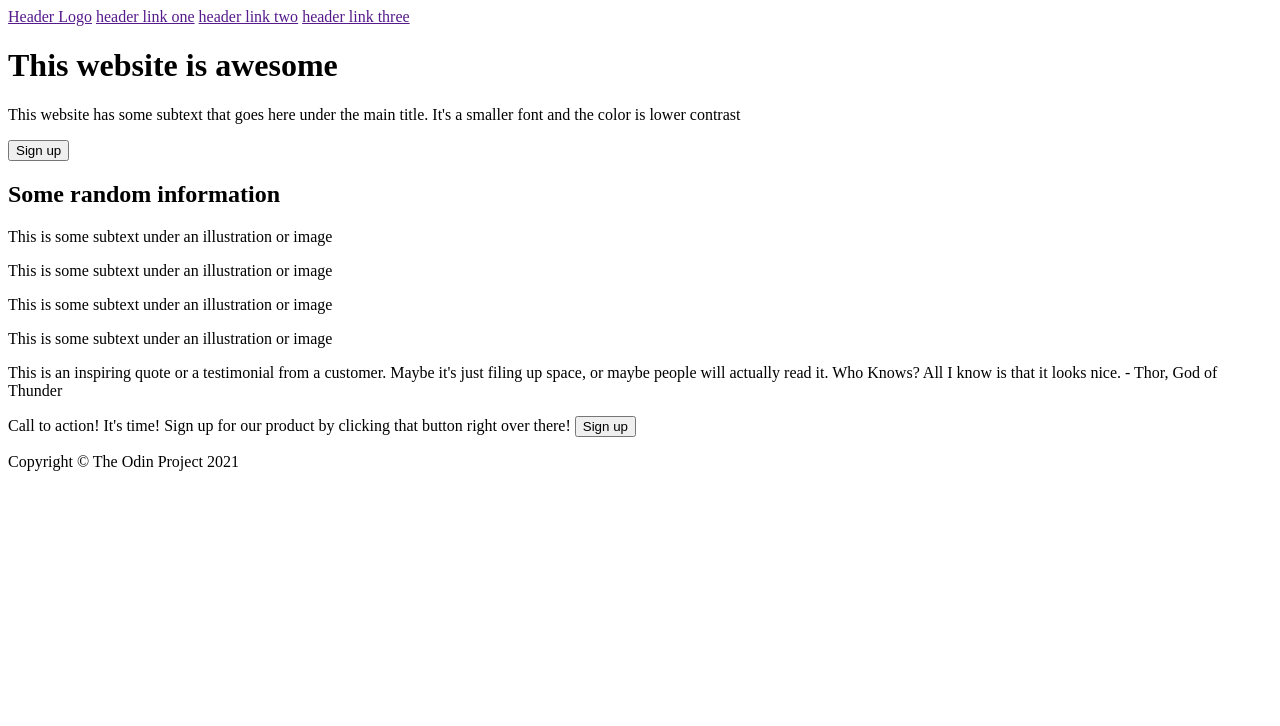
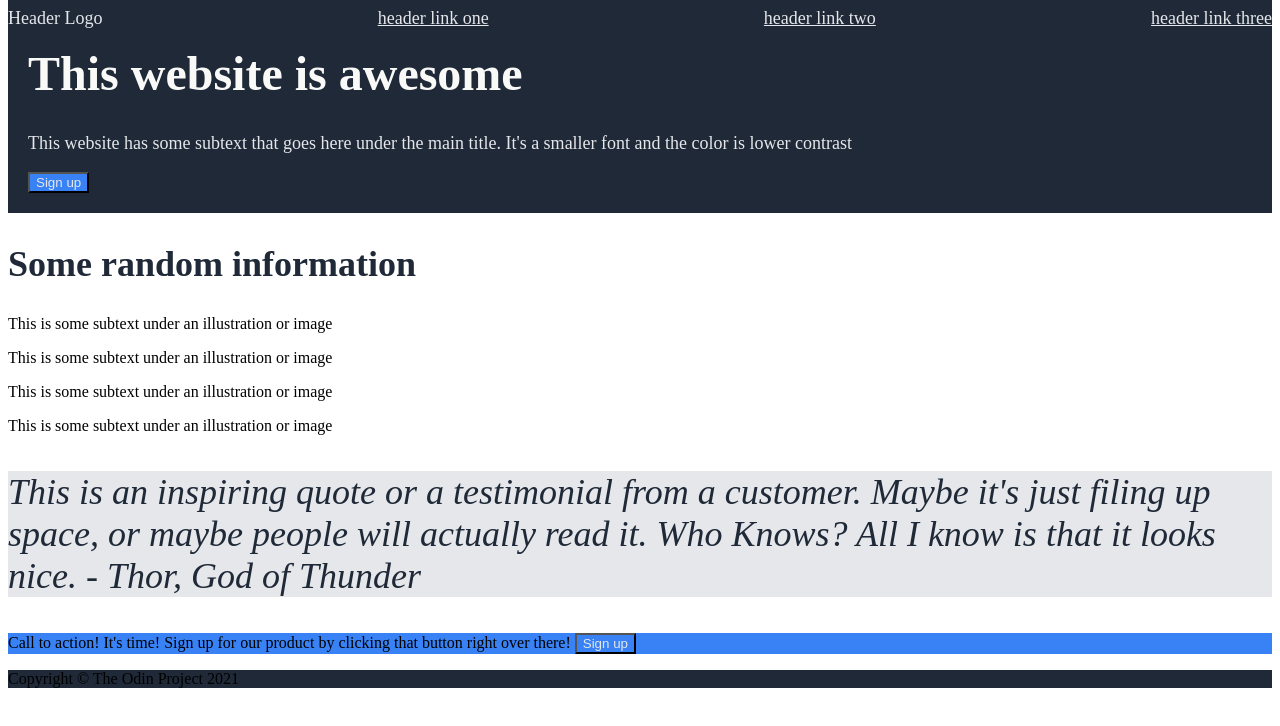
Before and after one commit to bkhanal87/landing-page-css, a plain HTML site: page index.html in a window 1280 px wide. Drawn offline with Linux system fonts and the light colour scheme.

Commit message:
add some css per instructions given

```diff
--- a/asset/style.css
+++ b/asset/style.css
@@ -0,0 +1,70 @@
+.container {
+    /* display: flex; */
+}
+
+
+.nav-bar,
+.section-one,
+.footer {
+    background-color: #1F2937;
+}
+
+.nav-bar {
+    display: flex;
+    justify-content: space-between;
+}
+
+#logo-1,
+#logo-2,
+#logo-3 {
+ float: right;
+}
+
+
+.section-one {
+    margin-top: -35px;
+    padding: 20px;
+}
+
+#header-logo {
+    font-size: 24px;
+    color: #F9FAF8;
+}
+
+a {
+    font-size: 18px;
+    color: #E5E7EB;
+}
+
+.section-one h1 {
+    font-size: 48px;
+    font-weight: 800;
+    color: #F9FAF8;
+}
+
+.section-one p {
+    font-size: 18px;
+    color: #E5E7EB;
+}
+
+.section-four {
+    background-color: #3882f6;
+}
+
+button {
+    background-color: #3882f6;
+    color: #E5E7EB;
+}
+
+.section-two H2 {
+    font-size: 36px;
+    font-weight: 800;
+    color: #1F2937;
+}
+
+.section-three {
+    background-color: #E5E7EB;
+    font-size: 36px;
+    font-style: italic;
+    color: #1F2937
+}
--- a/index.html
+++ b/index.html
@@ -4,15 +4,16 @@
     <meta charset="UTF-8">
     <meta http-equiv="X-UA-Compatible" content="IE=edge">
     <meta name="viewport" content="width=device-width, initial-scale=1.0">
+    <link rel="stylesheet" href="asset/style.css">
     <title>Landing Page</title>
 </head>
 <body>
     <div class="container">
         <div class="nav-bar">
-            <a href="">Header Logo</a>
-            <a href="">header link one</a>
-            <a href="">header link two</a>
-            <a href="">header link three</a>
+            <a>Header Logo</a>
+            <a href="" id="logo-1">header link one</a>
+            <a href="" id="logo-2">header link two</a>
+            <a href="" id="logo-3">header link three</a>
         </div>
         <div class="content">
             <div class="section-one">
```
